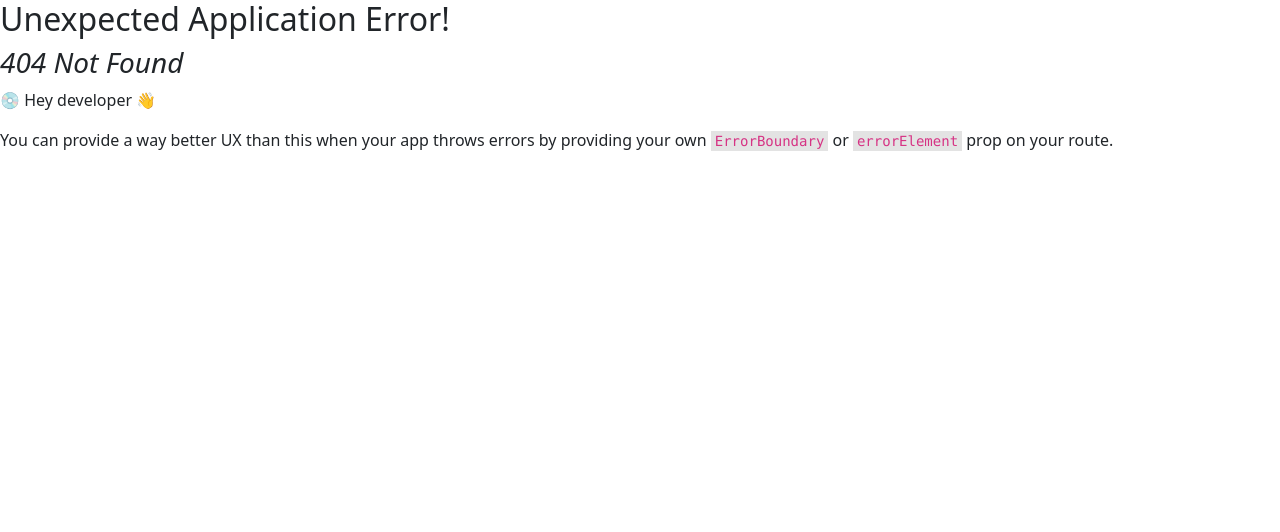
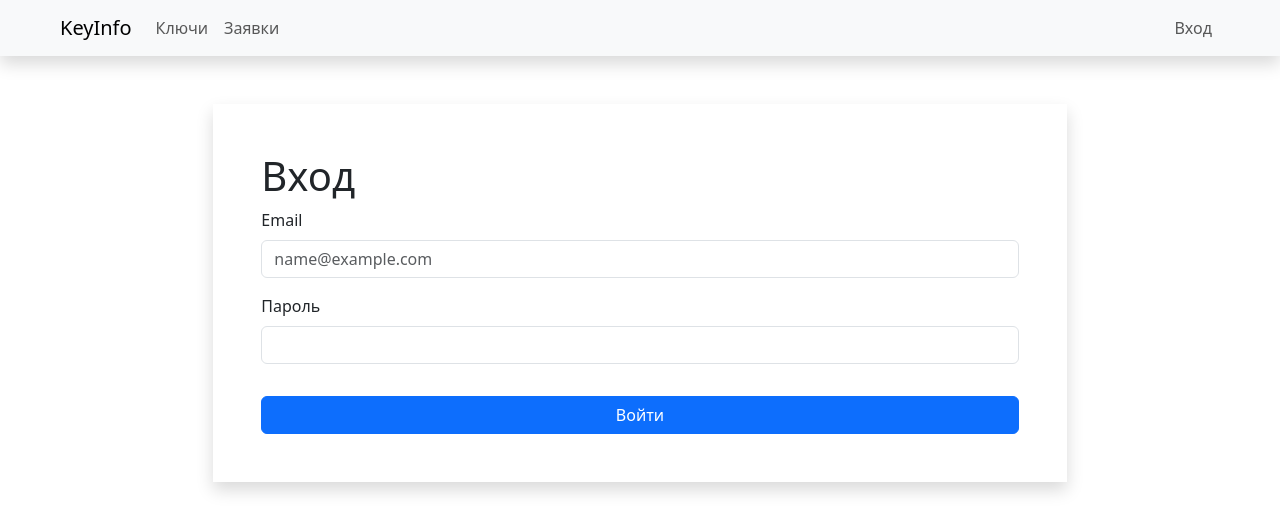
Before and after one commit to StaZisS/KeyInfo, a React (Create React App) app: page /login in a window 1280 px wide. Before the commit this address had no page. Shown: the top 532 px of the page. Built offline with nearby package versions, Linux system fonts and the light colour scheme.

Commit message:
форма для входа

```diff
--- /dev/null
+++ b/src/components/pages/login/Login.js
@@ -0,0 +1,54 @@
+import { useState } from "react";
+import { Button, Col, Form } from "react-bootstrap"
+
+export const Login = () => {
+    const [login, setLogin] = useState('');
+    const [password, setPassword] = useState('');
+
+    const handleLoginChange = (e) => {
+        setLogin(e.target.value)
+    }
+
+    const handlePasswordChange = (e) => {
+        setPassword(e.target.value)
+    }
+
+    const handleLogIn=(e)=>{
+        e.preventDefault();
+        console.log(login, password);
+    }
+    return (
+            <Col sm md={10} lg={8} className="mx-auto shadow mt-5 " >
+            <Form className="p-5" onSubmit={handleLogIn}>
+            <h1>Вход</h1>
+                <Form.Group className="mb-3" controlId="formBasicEmail">
+                    <Form.Label>Email</Form.Label>
+                    <Form.Control
+                        type="email"
+                        placeholder="name@example.com"
+                        onChange={handleLoginChange}
+                        value={login}
+                        required
+                        />
+                </Form.Group>
+
+                <Form.Group className="mb-3" controlId="formBasicPassword">
+                    <Form.Label>Пароль</Form.Label>
+                    <Form.Control
+                        type="password"
+                        onChange={handlePasswordChange}
+                        value={password}
+                        required
+                        />
+                </Form.Group>
+                <Button variant="primary" type="submit" className="w-100 mt-3" >
+                    Войти
+                </Button>
+
+            </Form>
+
+        </Col>
+
+
+    )
+}
--- a/src/components/snippets/header.js
+++ b/src/components/snippets/header.js
@@ -10,11 +10,11 @@ export function Header() {
                 <NavbarToggle aria-controls='basic-navbar-nav'/>
                 <NavbarCollapse id='basic-navbar-nav'>
                     <Nav className='me-auto'>
-                        <NavLink href='#'>Ключи</NavLink>
-                        <NavLink href='#'>Заявки</NavLink>
+                        <NavLink href='/key'>Ключи</NavLink>
+                        <NavLink href='/application'>Заявки</NavLink>
                     </Nav>
                     <Nav className='justify-content-end'>
-                        <NavLink href='#'>Вход</NavLink>
+                        <NavLink href='/login'>Вход</NavLink>
                     </Nav>
                 </NavbarCollapse>
             </Container>
--- a/src/index.js
+++ b/src/index.js
@@ -7,6 +7,7 @@ import {router} from "./router/Router";
 
 const queryClient = new QueryClient()
 const root = ReactDOM.createRoot(document.getElementById('root'));
+
 root.render(
     <React.StrictMode>
         <QueryClientProvider client={queryClient}>
```
Also changed, not shown: src/components/App.js (added, +24 -0 lines), src/router/Router.js (+14 -2 lines).
